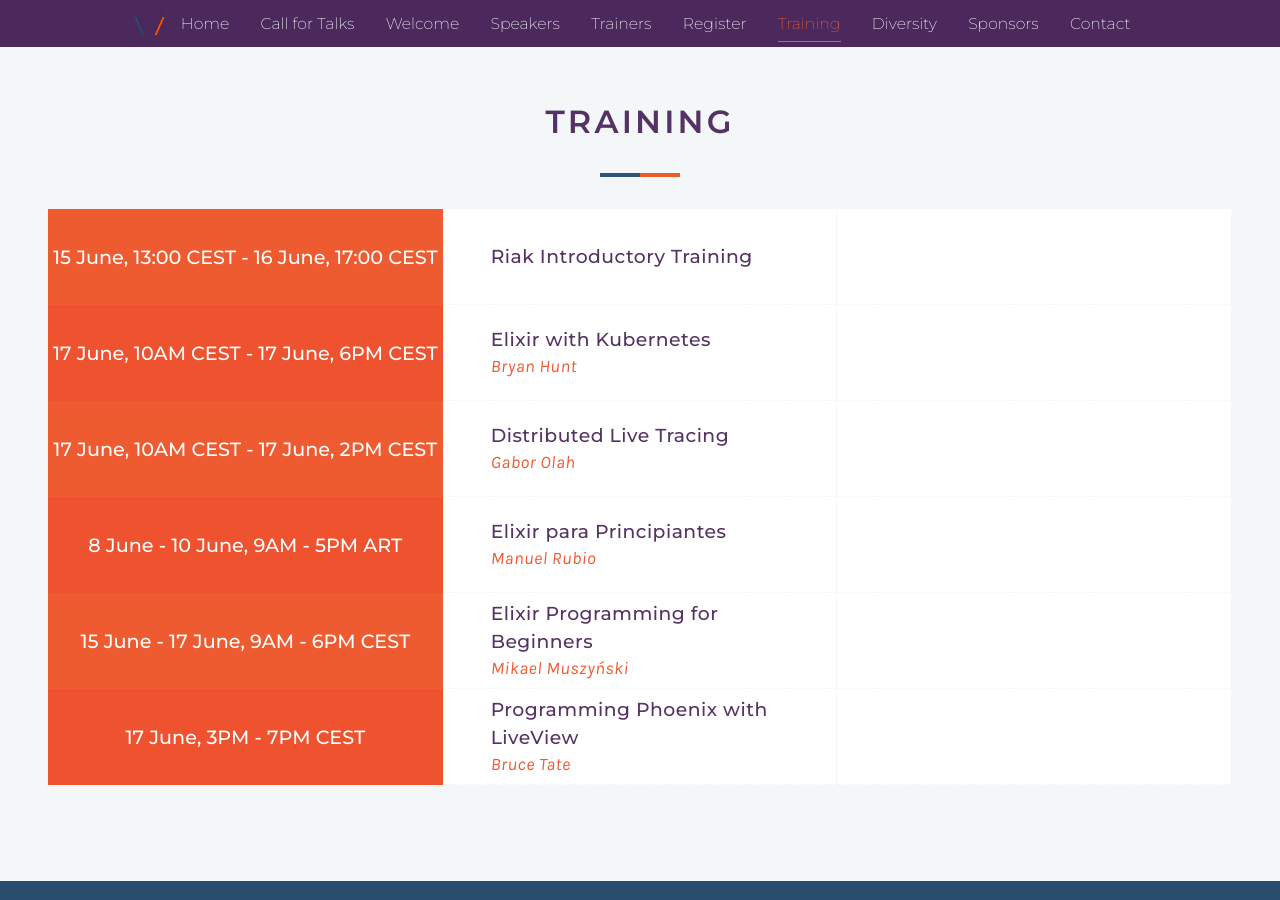
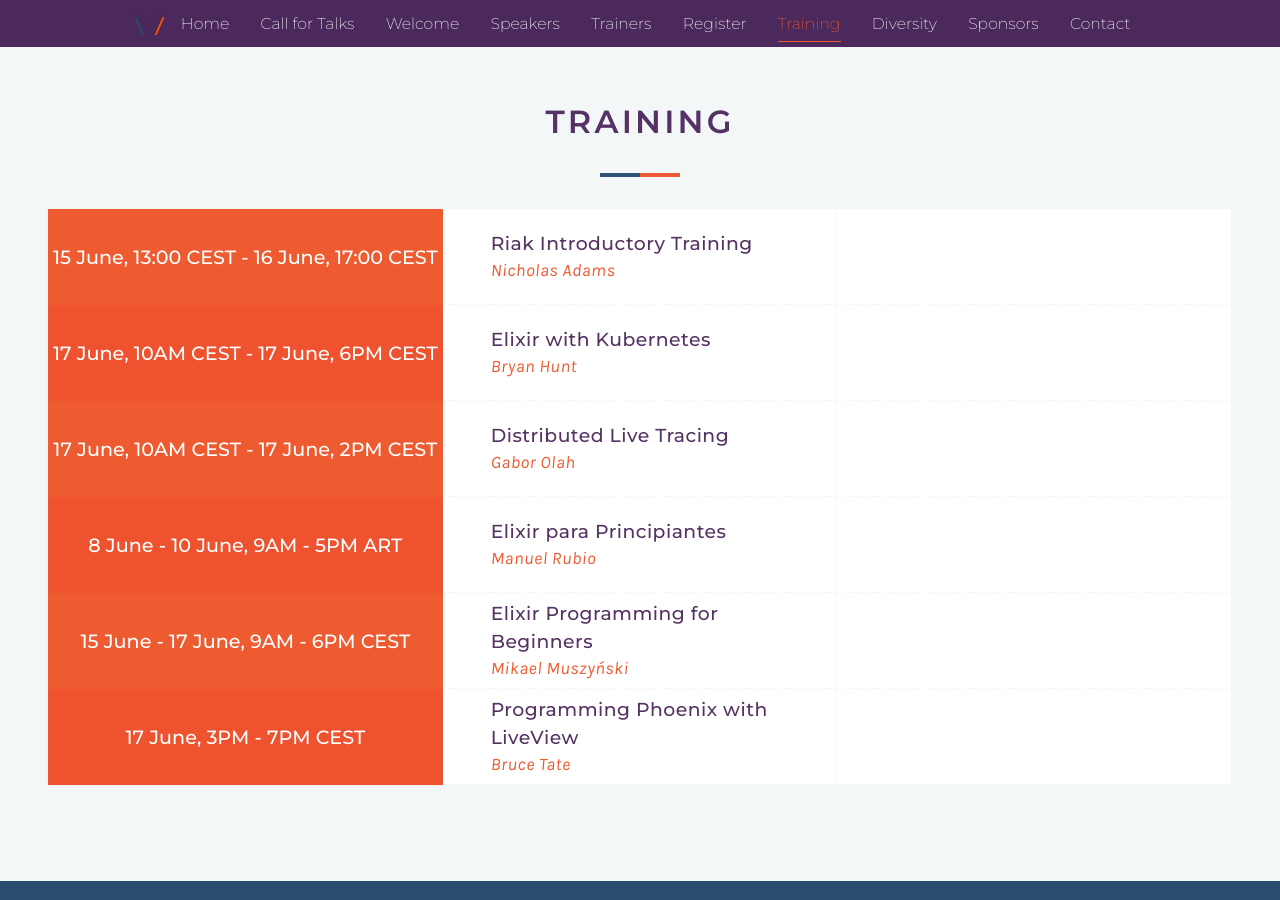
Before and after one commit to esl/virtual-elixirconf-eu-jekyll, a Jekyll site: the page built from index.html, in a window 1280 px wide and 900 px high, scrolled down 6154 px. Built offline with Jekyll 4.4.1, drawn with Linux system fonts in a browser that asks for light colours; some web fonts are replaced.

Commit message:
Update from Forestry.io ewa.magiera@erlang-solutions.com updated _data/training.yml

```diff
--- a/_data/training.yml
+++ b/_data/training.yml
@@ -4,7 +4,7 @@
   type: ''
   training_1: Riak Introductory Training
   training_1_url: riak-introductory
-  training_1_instructor: ''
+  training_1_instructor: Nicholas Adams
   training_1_instructor_2: ''
   training_2: ''
   training_2_url: ''
```
